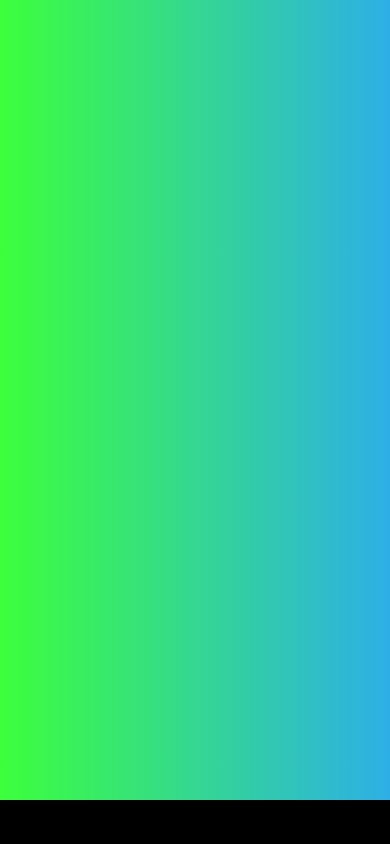
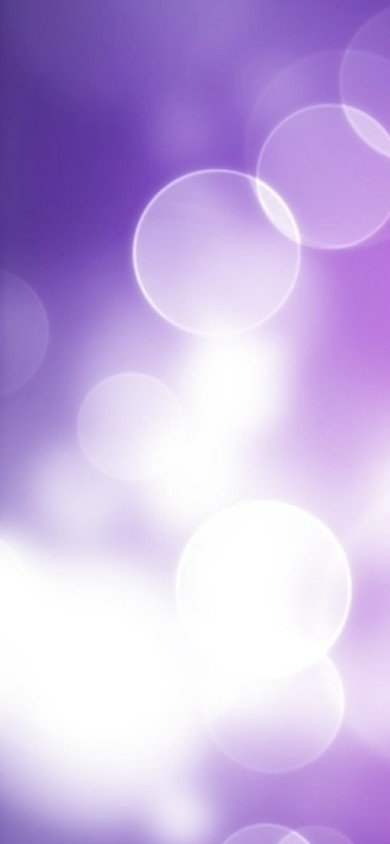
Before and after one commit to AnastasiyaGolovaWA/site, a plain HTML site: page index.html in a window 390 px wide. Drawn offline with nearby package versions, Linux system fonts and the light colour scheme.

Commit message:
add phone

```diff
--- a/index.html
+++ b/index.html
@@ -1,85 +1,23 @@
 <style>
-    body {
-        background-color: #000000;
-        padding: 0px;
-        margin: 0px;
-    }
-
-    #gradient {
-        width: 100%;
-        height: 800px;
-        padding: 0px;
-        margin: 0px;
-    }
+  body {
+    background: url(phone.jpg) no-repeat;
+    padding: 0px;
+    margin: 0px;
+    width: max-content;
+    height: max-content;
+  }
 </style>
 <!DOCTYPE html>
 <html>
 
 <head>
-    <script src="https://cdnjs.cloudflare.com/ajax/libs/jquery/2.0.2/jquery.min.js"></script>
+  <title>Кус</title>
 </head>
 
 <body>
-    <div id="gradient" />
+
+
+
 </body>
-<script>var colors = new Array(
-    [62,35,255],
-    [60,255,60],
-    [255,35,98],
-    [45,175,230],
-    [255,0,255],
-    [255,128,0]);
 
-  var step = 0;
-  //color table indices for:
-  // current color left
-  // next color left
-  // current color right
-  // next color right
-  var colorIndices = [0,1,2,3];
-
-  //transition speed
-  var gradientSpeed = 0.002;
-
-  function updateGradient()
-  {
-
-    if ( $===undefined ) return;
-
-  var c0_0 = colors[colorIndices[0]];
-  var c0_1 = colors[colorIndices[1]];
-  var c1_0 = colors[colorIndices[2]];
-  var c1_1 = colors[colorIndices[3]];
-
-  var istep = 1 - step;
-  var r1 = Math.round(istep * c0_0[0] + step * c0_1[0]);
-  var g1 = Math.round(istep * c0_0[1] + step * c0_1[1]);
-  var b1 = Math.round(istep * c0_0[2] + step * c0_1[2]);
-  var color1 = "rgb("+r1+","+g1+","+b1+")";
-
-  var r2 = Math.round(istep * c1_0[0] + step * c1_1[0]);
-  var g2 = Math.round(istep * c1_0[1] + step * c1_1[1]);
-  var b2 = Math.round(istep * c1_0[2] + step * c1_1[2]);
-  var color2 = "rgb("+r2+","+g2+","+b2+")";
-
-   $('#gradient').css({
-     background: "-webkit-gradient(linear, left top, right top, from("+color1+"), to("+color2+"))"}).css({
-      background: "-moz-linear-gradient(left, "+color1+" 0%, "+color2+" 100%)"});
-
-    step += gradientSpeed;
-    if ( step >= 1 )
-    {
-      step %= 1;
-      colorIndices[0] = colorIndices[1];
-      colorIndices[2] = colorIndices[3];
-
-      //pick two new target color indices
-      //do not pick the same as the current one
-      colorIndices[1] = ( colorIndices[1] + Math.floor( 1 + Math.random() * (colors.length - 1))) % colors.length;
-      colorIndices[3] = ( colorIndices[3] + Math.floor( 1 + Math.random() * (colors.length - 1))) % colors.length;
-
-    }
-  }
-
-  setInterval(updateGradient,10);</script>
 </html>
```
Also changed, not shown: phone.jpg (added).
